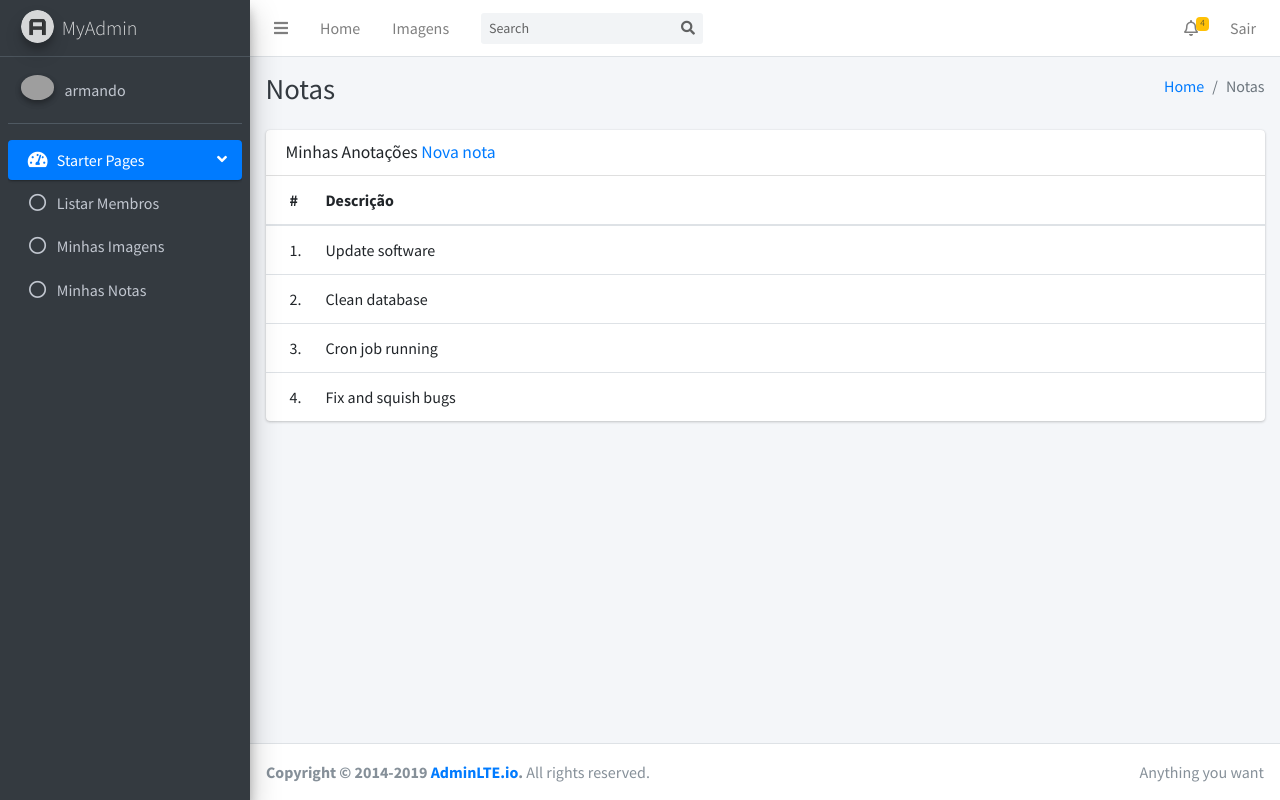
After one commit to armandossrecife/myappbf, a Flask app: page /notas in a window 1280 px wide. The commit adds this page. Run offline with Flask 3, Linux system fonts and the light colour scheme; a user stored in the database is signed in; some libraries are stand-ins or nearby versions.

Commit message:
Foram criadas as paginas para criar nota e listar notas de um usuario

```diff
--- a/front/main.py
+++ b/front/main.py
@@ -250,5 +250,43 @@ def update_profile_image():
 
     return render_template("auth/login.html", error_message=error_message)
 
+
+@app.route("/notas", methods=['GET'])
+def listar_notas():
+    if "username" not in session:
+        return redirect(url_for("login"))
+
+    try:
+        usuario = session["username"]
+        #filename_picture = user_data["profile_image_url"]
+        filename_picture = "http://localhost:8000/users/armando/profile/profile-pic.png"
+        return render_template("notas/listar_notas.html", usuario = usuario, titulo="Notas", profilePic=filename_picture)
+    except Exception as ex:
+        error_message = f"Erro: {str(ex)}"
+    flash(error_message)
+
+    return render_template("notas/listar_notas.html", error_message=error_message)
+
+@app.route("/nota", methods=['GET', 'POST'])
+def nova_nota():
+    if "username" not in session:
+        return redirect(url_for("login"))
+
+    if request.method == 'POST':
+     pass
+     return
+
+    try:
+        usuario = session["username"]
+        #filename_picture = user_data["profile_image_url"]
+        filename_picture = "http://localhost:8000/users/armando/profile/profile-pic.png"
+        return render_template("notas/nova_nota.html", usuario = usuario, titulo="Nova Nota", profilePic=filename_picture)
+    except Exception as ex:
+        error_message = f"Erro: {str(ex)}"
+    flash(error_message)
+
+    return render_template("notas/listar_notas.html", error_message=error_message)
+
+
 if __name__ == "__main__":
     app.run(debug=True)
--- a/front/templates/base.html
+++ b/front/templates/base.html
@@ -126,6 +126,13 @@ scratch. This page gets rid of all links and provides the needed markup only.
                   <p>Minhas Imagens</p>
                 </a>
               </li>
+              <li class="nav-item">
+                <a href="/notas" class="nav-link">
+                  <i class="far fa-circle nav-icon"></i>
+                  <p>Minhas Notas</p>
+                </a>
+              </li>
+
             </ul>
           </li>
         </ul>
--- /dev/null
+++ b/front/templates/notas/listar_notas.html
@@ -0,0 +1,53 @@
+{% extends "base.html" %}
+{% block conteudo %}
+
+<!-- Main content -->
+<div class="content">
+
+    <section class="content">
+        <div class="container-fluid">
+
+            <div class="row">
+                <div class="col-md-12">
+                    <div class="card">
+                        <div class="card-header">
+                            <h3 class="card-title">Minhas Anotações <a href="/nota">Nova nota</a></h3>
+                        </div>
+                        <div class="card-body p-0">
+                            <table class="table">
+                                <thead>
+                                    <tr>
+                                        <th style="width: 10px">#</th>
+                                        <th>Descrição</th>
+                                    </tr>
+                                </thead>
+                                <tbody>
+                                    <tr>
+                                        <td>1.</td>
+                                        <td>Update software</td>
+                                    </tr>
+                                    <tr>
+                                        <td>2.</td>
+                                        <td>Clean database</td>
+                                    </tr>
+                                    <tr>
+                                        <td>3.</td>
+                                        <td>Cron job running</td>
+                                    </tr>
+                                    <tr>
+                                        <td>4.</td>
+                                        <td>Fix and squish bugs</td>
+                                    </tr>
+                                </tbody>
+                            </table>
+                        </div>
+                    </div>
+                </div>
+            </div>
+
+        </div><!-- /.container-fluid -->
+    </section>
+
+</div> <!-- /.content -->
+
+{% endblock %}
```
Also changed, not shown: front/templates/notas/nova_nota.html (added, +36 -0 lines).
